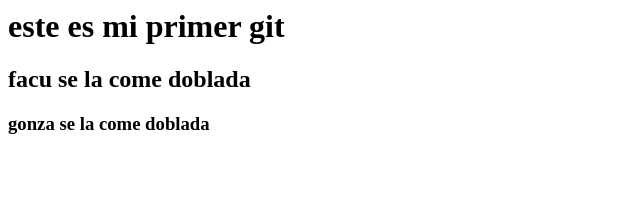
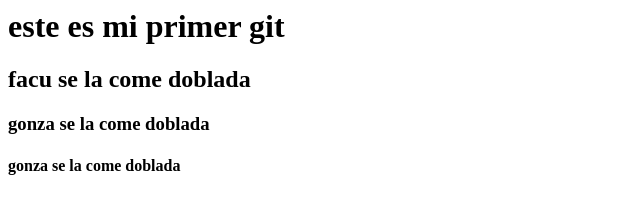
Before and after one commit to EberVr/MiPrimerGit, a plain HTML site: page index.html in a window 1280 px wide. Shown: the whole page, without its empty margins (0-640 px from the left). Drawn offline with Linux system fonts and the light colour scheme.

Commit message:
nuevo cambio, agrego el h4

```diff
--- a/index.html
+++ b/index.html
@@ -5,5 +5,6 @@
     <h1>este es mi primer git</h1>
     <h2>facu se la come doblada</h2>
     <h3>gonza se la come doblada</h3>
+    <h4>gonza se la come doblada</h4>
 </body>
 </html>
```
